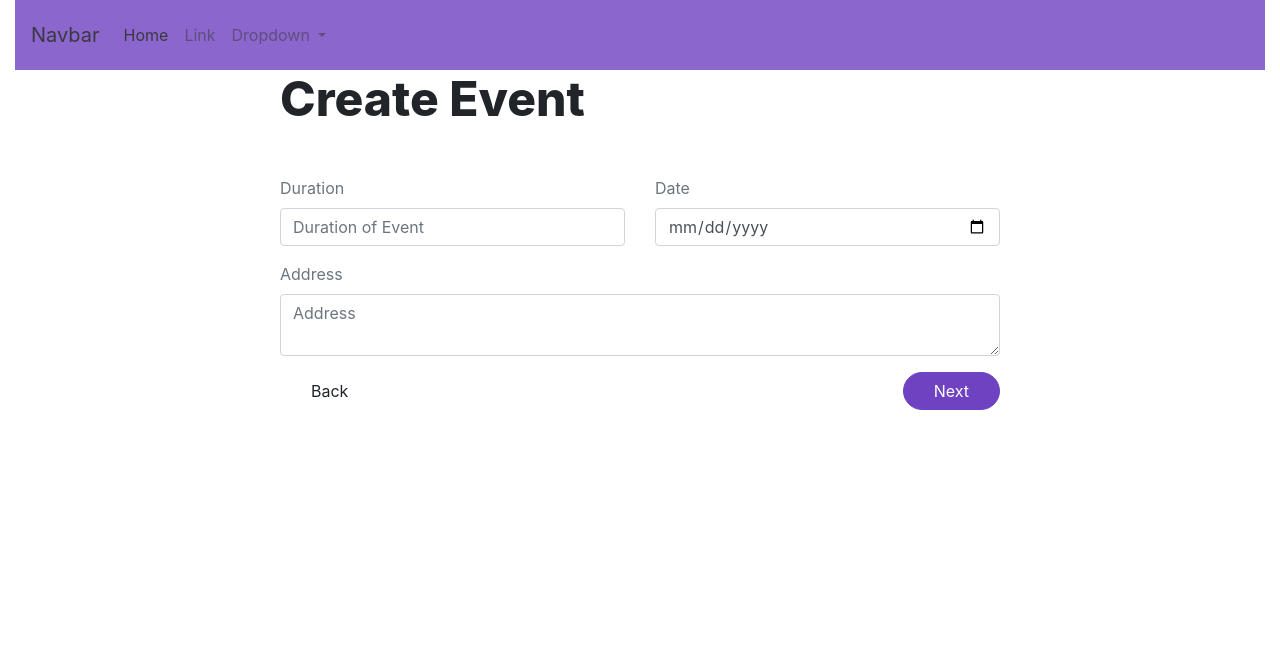
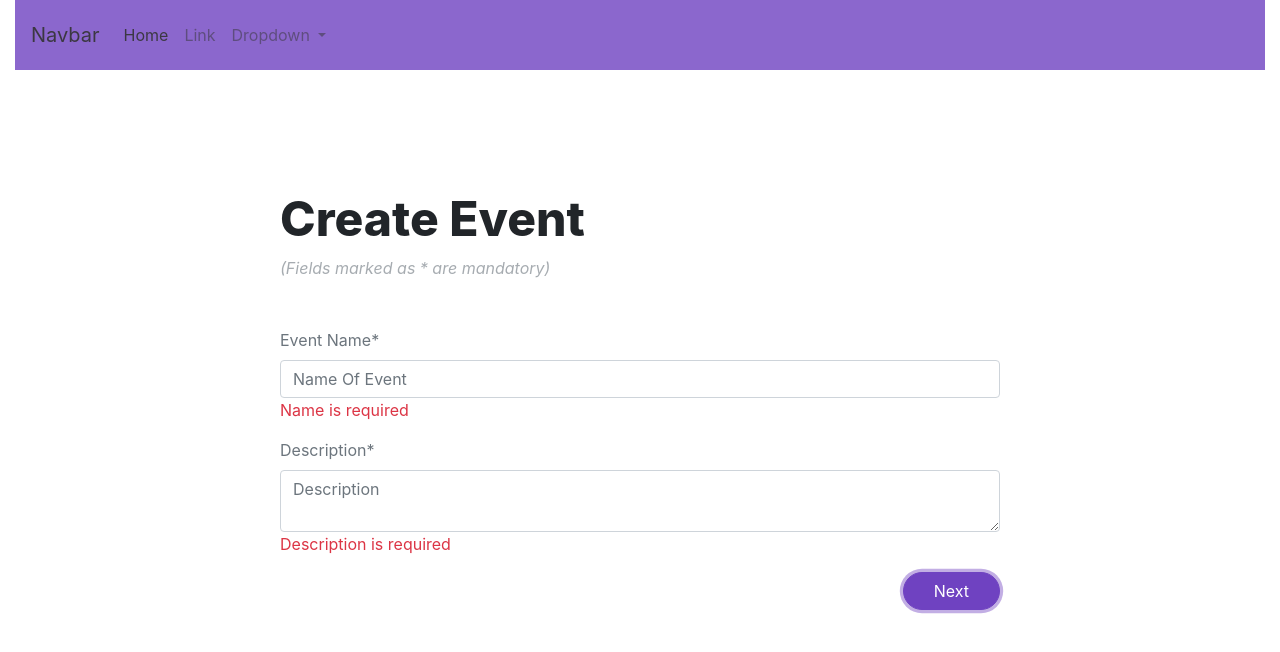
Before and after one commit to haribukke/events-app, an Angular app: page /create-event in a window 1280 px wide. Both pictures are taken after a click on the button "Next". Shown: the top 652 px of the page. Built offline with nearby package versions, Linux system fonts and the light colour scheme.

Commit message:
create events

```diff
--- a/src/app/components/create-event/create-event.component.html
+++ b/src/app/components/create-event/create-event.component.html
@@ -3,15 +3,22 @@
   <div class="row event-form">
     <div class="col-12">
       <h1 class="title">Create Event</h1>
+      <span class="help-text">(Fields marked as * are mandatory)</span>
 
       <form [formGroup]="eventForm">
         <div class="form-group mt-5" *ngIf="step1">
-          <label class="input-label" for="">Event Name</label>
+          <label class="input-label" for="">Event Name*</label>
           <input type="text" class="form-control" formControlName="name" placeholder="Name Of Event">
+          <div class="text-danger" *ngIf="f.name.errors&&showStep1Errors">
+            <p>Name is required</p>
+          </div>
         </div>
         <div class="form-group" *ngIf="step1">
-          <label for="" class="input-label">Description</label>
+          <label for="" class="input-label">Description*</label>
           <textarea class="form-control" formControlName="description" placeholder="Description"></textarea>
+          <div class="text-danger" *ngIf="f.description.errors&&showStep1Errors">
+            <p>Description is required</p>
+          </div>
         </div>
         <div class="row mt-5" *ngIf="step2">
           <div class="col-6">
@@ -22,14 +29,20 @@
           </div>
           <div class="col-6">
             <div class="form-group">
-              <label for="" class="input-label">Date</label>
+              <label for="" class="input-label">Date*</label>
               <input type="date" class="form-control" formControlName="date">
+              <div class="text-danger" *ngIf="f.date.errors&&showStep2Errors">
+                <p>Date is required</p>
+              </div>
             </div>
           </div>
         </div>
         <div class="form-group" *ngIf="step2">
-          <label for="" class="input-label">Address</label>
+          <label for="" class="input-label">Address*</label>
           <textarea class="form-control" formControlName="location" placeholder="Address"></textarea>
+          <div class="text-danger" *ngIf="f.location.errors&&showStep2Errors">
+            <p>Address is required</p>
+          </div>
         </div>
         <div class="row mt-5" *ngIf="step3">
           <div class="col-6">
--- a/src/app/components/create-event/create-event.component.scss
+++ b/src/app/components/create-event/create-event.component.scss
@@ -1,6 +1,7 @@
-.create-event{
-    .event-form{
-        width: 60%;
-        margin: 0 auto;
-    }
+.create-event {
+  .event-form {
+    width: 60%;
+    margin: 0 auto;
+    margin-top: 120px;
+  }
 }
--- a/src/app/components/create-event/create-event.component.ts
+++ b/src/app/components/create-event/create-event.component.ts
@@ -14,6 +14,9 @@ export class CreateEventComponent implements OnInit {
   step1: boolean = true;
   step2: boolean = false;
   step3: boolean = false;
+  showStep1Errors: boolean = false;
+  showStep2Errors: boolean = false;
+  showStep3Errors: boolean = false;
 
   constructor(
     private fb: FormBuilder,
@@ -35,7 +38,24 @@ export class CreateEventComponent implements OnInit {
     maxParticipants: [''],
   })
 
+  get f() {
+    return this.eventForm.controls;
+  }
+
   next(newStep, currentStep) {
+
+    if (currentStep == 'step1' &&
+      (this.eventForm.controls.name.status == 'INVALID' ||
+        this.eventForm.controls.description.status == 'INVALID')) {
+      this.showStep1Errors = true;
+      return
+    }
+    if (currentStep == 'step2' &&
+      (this.eventForm.controls.date.status == 'INVALID' ||
+        this.eventForm.controls.location.status == 'INVALID')) {
+      this.showStep2Errors = true;
+      return
+    }
     this[newStep] = true;
     this[currentStep] = false;
   }
--- a/src/styles.scss
+++ b/src/styles.scss
@@ -48,6 +48,13 @@ $btn-padding-x: 30px;
 .ht-100 {
   height: 100vh;
 }
+
+.help-text {
+  font-size: 16px;
+  color: #6c757d;
+  opacity: 0.6;
+  font-style: italic;
+}
 .title {
   font-weight: 800;
   font-size: 3rem;
```
